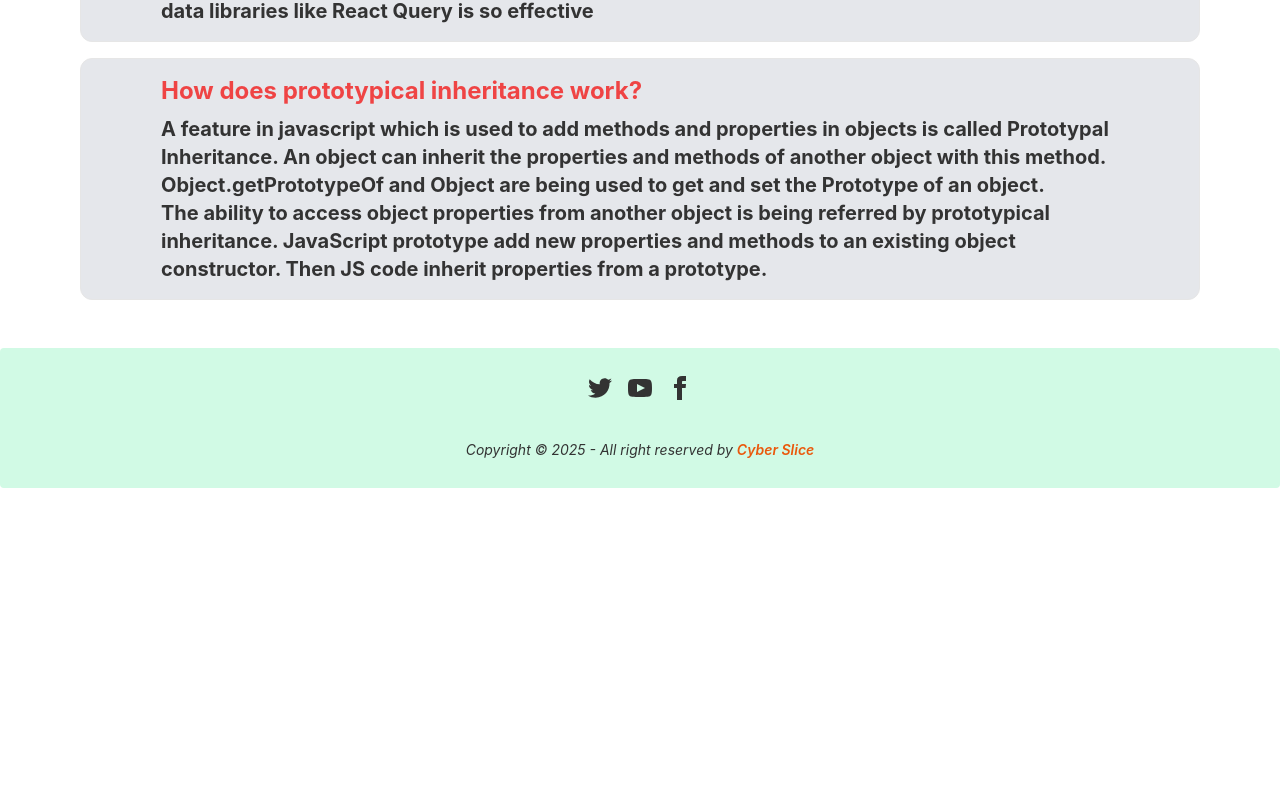
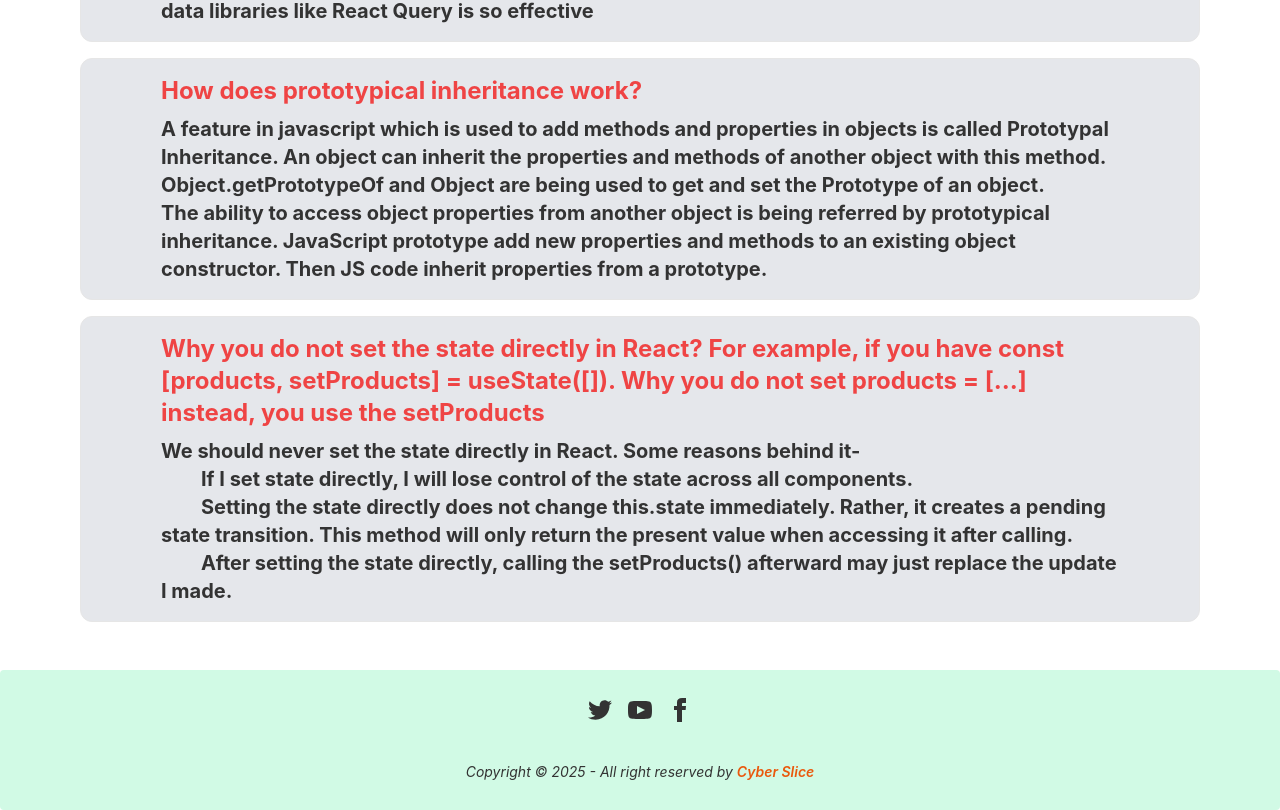
Before and after one commit to nahidahmed02/cyber-slice, a React (Create React App) app: page /blogs in a window 1280 px wide. Shown: the part 598-1408 px from the top of the page. Before the commit the page ends 1086 px from the top, so only its background shows below. Built offline with nearby package versions, Linux system fonts and the light colour scheme.

Commit message:
answer of fourth question

```diff
--- a/src/Pages/Blogs/Blogs.js
+++ b/src/Pages/Blogs/Blogs.js
@@ -31,6 +31,20 @@ const Blogs = () => {
                     <br />
                     The ability to access object properties from another object is being referred by prototypical inheritance. JavaScript prototype add new properties and methods to an existing object constructor. Then JS code inherit properties from a prototype.</p>
             </div>
+
+            <div className='card-bordered rounded-xl bg-gray-200 lg:px-20 lg:py-4 mb-4'>
+                <h2 className='text-2xl font-bold text-red-500'>Why you do not set the state directly in React? For example, if you have const [products, setProducts] = useState([]). Why you do not set products = [...] instead, you use the setProducts</h2>
+                <p className='text-xl font-bold mt-2'>We should never set the state directly in React. Some reasons behind it-
+                    <br />
+                    <span className='ml-10'>If I set state directly, I will lose control of the state across all components.
+                    </span>
+                    <br />
+                    <span className='ml-10'>Setting the state directly does not change this.state immediately. Rather, it creates a pending state transition. This method will only return the present value when accessing it after calling.</span>
+                    <br />
+                    <span className='ml-10'>After setting the state directly, calling the setProducts() afterward may just replace the update I made.
+                    </span>
+                </p>
+            </div>
         </div>
     );
 };
```
